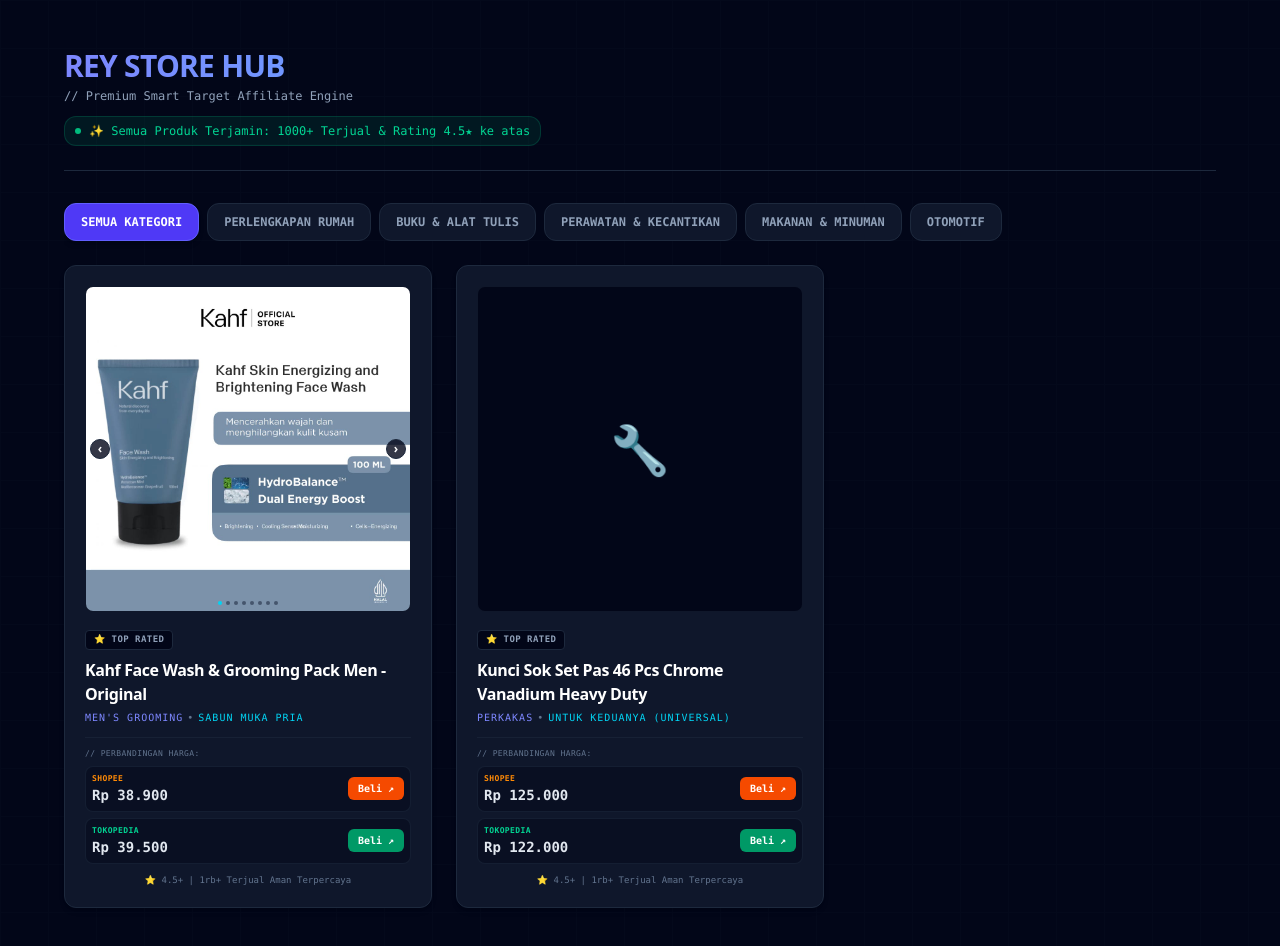
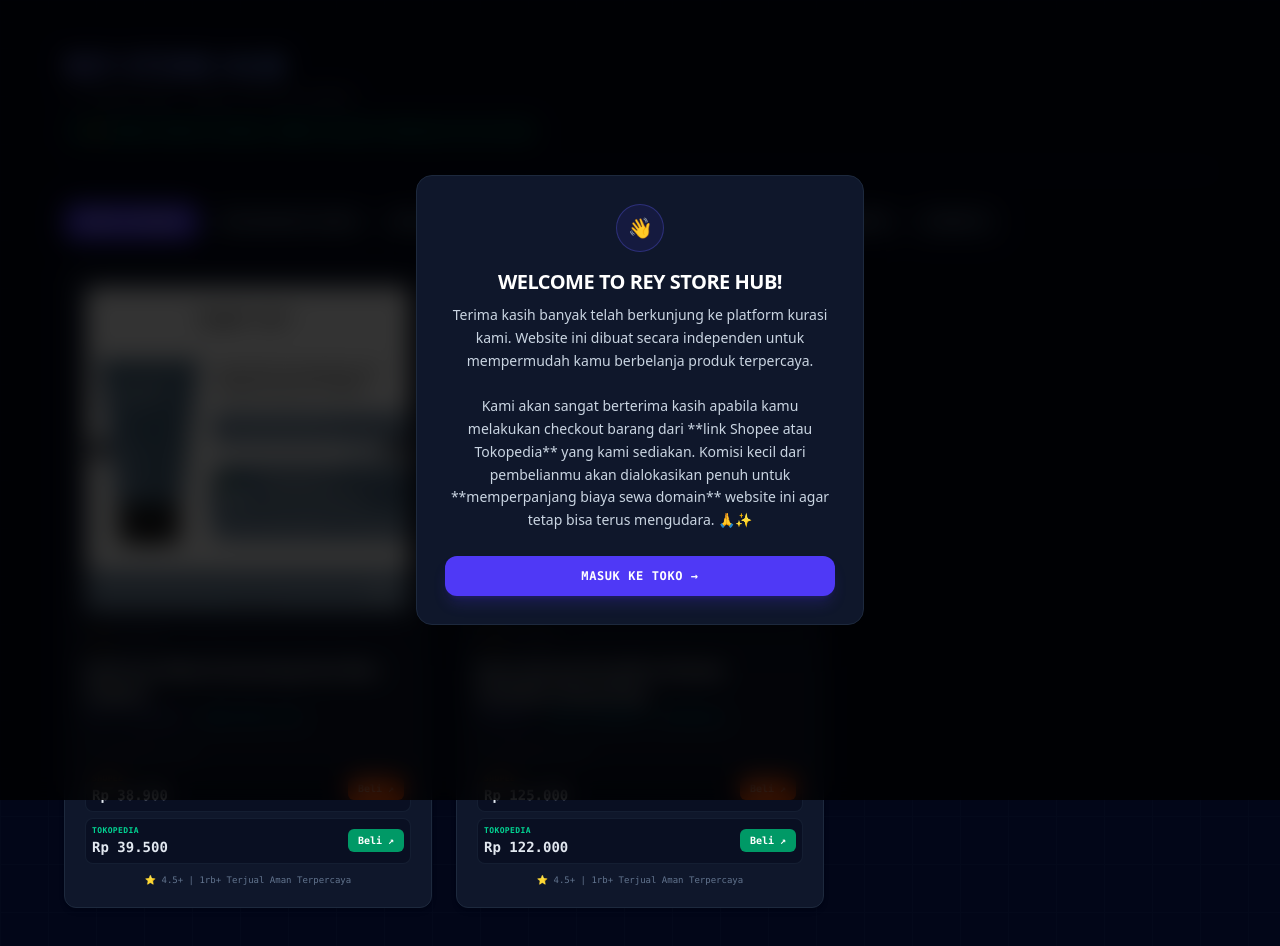
Before and after one commit to Rey4Fun/rey-store, a Next.js app: page / in a window 1280 px wide. Shown: the top 946 px of the page. Built offline with nearby package versions, Linux system fonts and the light colour scheme.

Commit message:
feat: add user-support pop-up message for domain extension transparency

```diff
--- a/src/app/page.js
+++ b/src/app/page.js
@@ -22,7 +22,7 @@
     <div className="bg-slate-900 border border-slate-800 rounded-xl p-3 sm:p-5 flex flex-col justify-between shadow-md hover:border-slate-700 transition-colors relative group">
 
       <div>
-        {/* CONTAINER IMAGE - BERSIH TANPA OVERLAY BADGE */}
+        {/* CONTAINER IMAGE */}
         <div
           onClick={() => onZoom(product.images[currentImgIdx])}
           className="w-full aspect-square bg-slate-950 rounded-lg flex items-center justify-center mb-3 border border-slate-800/50 relative overflow-hidden select-none cursor-zoom-in"
@@ -65,7 +65,7 @@
           )}
         </div>
 
-        {/* TEMPAT BADGE: DI BAWAH FOTO */}
+        {/* RE-POSITIONED BADGE */}
         <div className="mb-2">
           <span className={`inline-block font-mono text-[8px] sm:text-[9px] font-bold px-2 py-0.5 rounded uppercase tracking-wider ${
             product.isOfficial
@@ -143,6 +143,9 @@
   const [detailFilter, setDetailFilter] = useState("all");
   const [zoomImg, setZoomImg] = useState(null);
 
+  // STATE BARU: MENGATUR POP-UP WELCOME MESSAGE (Default True agar langsung muncul)
+  const [showWelcome, setShowWelcome] = useState(true);
+
   const categories = [
     { id: "all", name: "Semua Kategori", subs: [] },
     {
@@ -204,7 +207,7 @@
         "/products/kahf/face-wash-oil/8.jpeg"
       ],
       shopee: { price: "Rp 38.900", link: "https://s.shopee.co.id/1VxLaigbJh" },
-      tokopedia: { price: "Rp 39.500", link: "https://vt.tokopedia.com/t/ZS9MehQ5eYqsF-QVxlw/" } // LINK TOKOPEDIA AKTIF LU DI SINI
+      tokopedia: { price: "Rp 39.500", link: "https://vt.tokopedia.com/t/ZS9MehQ5eYqsF-QVxlw/" }
     },
     {
       id: 2,
@@ -364,6 +367,35 @@
         </div>
       )}
 
+      {/* POP-UP MODAL: DUKUNGAN PERPANJANG DOMAIN (REQUESTED FEATURE) */}
+      {showWelcome && (
+        <div className="fixed inset-0 bg-black/80 backdrop-blur-md z-50 flex items-center justify-center p-4">
+          <div className="bg-slate-900 border border-slate-800 rounded-2xl p-5 sm:p-7 max-w-md w-full text-center shadow-2xl relative animate-fade-in">
+            {/* Dekorasi Atas */}
+            <div className="w-12 h-12 bg-indigo-600/10 border border-indigo-500/30 text-indigo-400 rounded-full flex items-center justify-center mx-auto text-xl mb-4">
+              👋
+            </div>
+            {/* Judul Pesan */}
+            <h2 className="text-lg sm:text-xl font-black text-white uppercase tracking-tight mb-2">
+              Welcome to Rey Store Hub!
+            </h2>
+            {/* Isi Pesan Komisi & Perpanjang Domain */}
+            <p className="text-xs sm:text-sm text-slate-300 leading-relaxed font-sans mb-6">
+              Terima kasih banyak telah berkunjung ke platform kurasi kami. Website ini dibuat secara independen untuk mempermudah kamu berbelanja produk terpercaya.
+              <br /><br />
+              Kami akan sangat berterima kasih apabila kamu melakukan checkout barang dari **link Shopee atau Tokopedia** yang kami sediakan. Komisi kecil dari pembelianmu akan dialokasikan penuh untuk **memperpanjang biaya sewa domain** website ini agar tetap bisa terus mengudara. 🙏✨
+            </p>
+            {/* Tombol Masuk Utama */}
+            <button
+              onClick={() => setShowWelcome(false)}
+              className="w-full py-3 bg-indigo-600 hover:bg-indigo-500 text-white font-mono text-xs font-bold rounded-xl transition-colors shadow-lg shadow-indigo-600/20 uppercase tracking-wider"
+            >
+              Masuk ke Toko →
+            </button>
+          </div>
+        </div>
+      )}
+
     </div>
   );
 }
```
